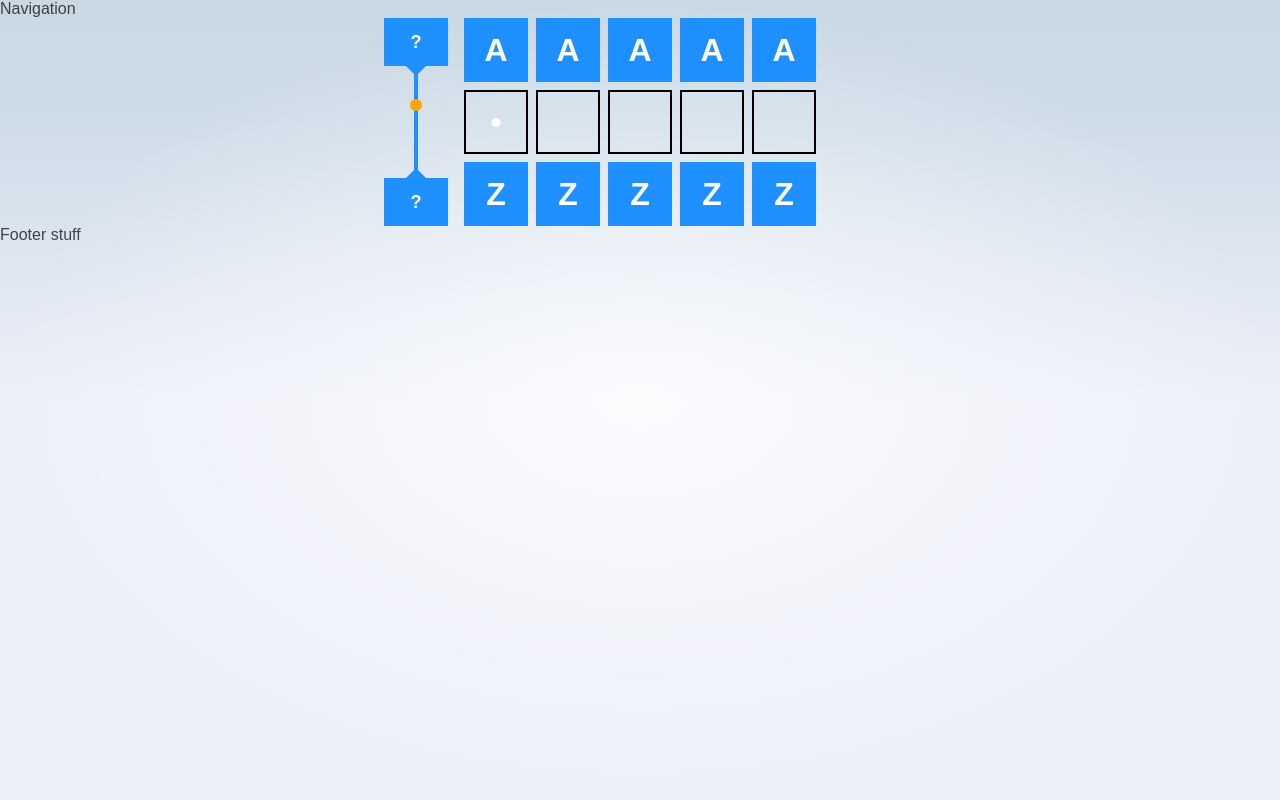
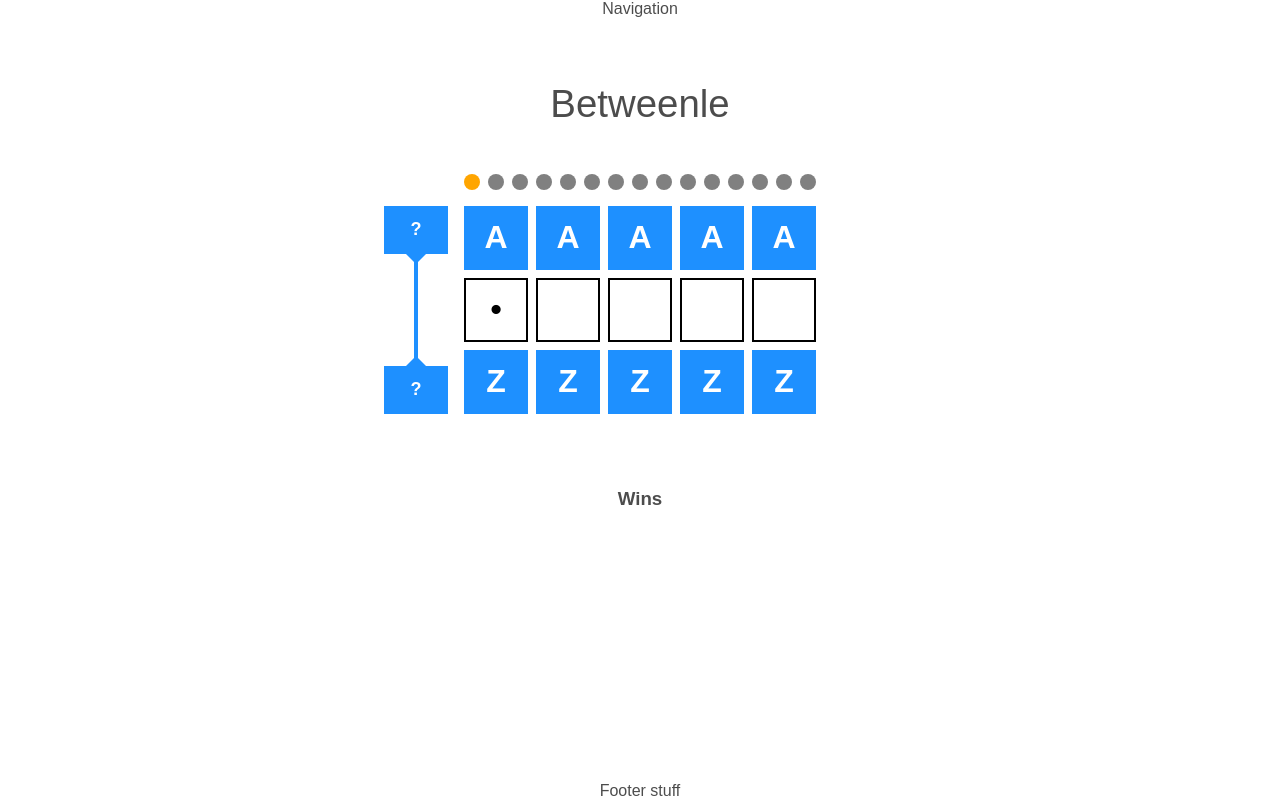
Before and after one commit to NicoKandut/wordle, a SvelteKit app: page /betweenle in a window 1280 px wide. Built offline with nearby package versions, Linux system fonts and the light colour scheme.

Commit message:
feat: functional

```diff
--- /dev/null
+++ b/src/lib/components/betweenle/History.svelte
@@ -0,0 +1,66 @@
+<script lang="ts">
+	export let max: number;
+	export let current: number;
+	export let win: boolean;
+	export let lose: boolean;
+
+	const getGuessClass = (guess: number): string => {
+		if (guess < current) {
+			return 'past';
+		} else if (guess === current) {
+			return win ? 'win' : lose ? 'lose' : 'current';
+		} else {
+			return 'future';
+		}
+	};
+
+	let guesses = Array.from({ length: max }, (_, i) => i + 1).map(getGuessClass);
+
+	$: {
+		if (current) {
+			guesses = Array.from({ length: max }, (_, i) => i + 1).map(getGuessClass);
+		}
+	}
+</script>
+
+<div>
+	{#each guesses as guess}
+		<span class={guess}></span>
+	{/each}
+</div>
+
+<style>
+	div {
+		display: flex;
+		align-items: center;
+		gap: 0.5rem;
+	}
+
+	.past,
+	.current,
+	.future {
+		height: 1rem;
+		width: 1rem;
+		border-radius: 0.5rem;
+	}
+
+	.past {
+		background-color: dodgerblue;
+	}
+
+	.current {
+		background-color: orange;
+	}
+
+	.win {
+		background-color: green;
+	}
+
+	.lose {
+		background-color: red;
+	}
+
+	.future {
+		background-color: gray;
+	}
+</style>
--- /dev/null
+++ b/src/lib/components/betweenle/Meter.svelte
@@ -0,0 +1,86 @@
+<script lang="ts">
+	import { compact } from '$lib/number-format';
+
+	export let visible: boolean;
+	export let distanceUpper: number;
+	export let distanceLower: number;
+
+	$: percent = (distanceUpper / (distanceUpper + distanceLower)) * 100;
+</script>
+
+<div class="meter">
+	<span>
+		{visible ? compact(distanceUpper) : '?'}
+	</span>
+	<div class="connector">
+		<div class="line"></div>
+		{#if visible}
+			<div class="marker" style="top: {percent}%;" />
+		{/if}
+	</div>
+	<span>
+		{visible ? compact(distanceLower) : '?'}
+	</span>
+</div>
+
+<style>
+	.meter {
+		display: flex;
+		flex-direction: column;
+		align-items: center;
+	}
+
+	.meter .connector {
+		position: relative;
+		flex-grow: 1;
+		width: 4px;
+		background-color: dodgerblue;
+	}
+
+	.meter .connector::before {
+		box-sizing: border-box;
+		content: '';
+		position: absolute;
+		top: 0;
+		left: -8px;
+		width: 20px;
+		height: 20px;
+		border: solid 10px transparent;
+		border-top-color: dodgerblue;
+	}
+
+	.meter .connector::after {
+		box-sizing: border-box;
+		content: '';
+		position: absolute;
+		bottom: 0;
+		left: -8px;
+		width: 20px;
+		height: 20px;
+		border: solid 10px transparent;
+		border-bottom-color: dodgerblue;
+	}
+
+	.meter span {
+		display: flex;
+		align-items: center;
+		justify-content: center;
+		width: 4rem;
+		height: 3rem;
+		background-color: dodgerblue;
+		color: white;
+		font-size: 18px;
+		font-weight: bold;
+	}
+
+	.meter .marker {
+		position: absolute;
+		height: 12px;
+		width: 12px;
+		background-color: orange;
+		left: -4px;
+		border-radius: 8px;
+		z-index: 1;
+		transform: translateY(-50%);
+	}
+</style>
--- /dev/null
+++ b/src/lib/number-format.ts
@@ -0,0 +1,4 @@
+const compactFormatter = Intl.NumberFormat('en', { notation: 'compact' });
+
+export const compact = (value: unknown) =>
+	typeof value === 'number' ? compactFormatter.format(value) : null;
--- a/src/routes/+layout.svelte
+++ b/src/routes/+layout.svelte
@@ -2,10 +2,25 @@
 	import './styles.css';
 </script>
 
-<header>Navigation</header>
+<div>
+	<header>Navigation</header>
 
-<main>
-	<slot />
-</main>
+	<main>
+		<slot />
+	</main>
 
-<footer>Footer stuff</footer>
+	<footer>Footer stuff</footer>
+</div>
+
+<style>
+	div {
+		display: flex;
+		flex-direction: column;
+		height: 100vh;
+		align-items: center;
+		gap: 2rem;
+	}
+	main {
+		flex-grow: 1;
+	}
+</style>
--- a/src/routes/betweenle/+page.svelte
+++ b/src/routes/betweenle/+page.svelte
@@ -2,9 +2,13 @@
 	import { browser } from '$app/environment';
 	import { onDestroy, onMount } from 'svelte';
 	import { guessable, words } from '$lib/words';
+	import Meter from '$lib/components/betweenle/Meter.svelte';
+	import History from '$lib/components/betweenle/History.svelte';
 
 	let wordIndex = Math.floor(Math.random() * words.length);
 	let word = words[wordIndex];
+
+	let wonWords = browser ? new Set(JSON.parse(localStorage.getItem('betweenle:wins') ?? '[]')) : [];
 
 	let upper = 'aaaaa';
 	$: upperIndex = upper === 'aaaaa' ? 0 : guessable.indexOf(upper);
@@ -12,8 +16,14 @@
 	$: lowerIndex = lower === 'zzzzz' ? guessable.length : guessable.indexOf(lower);
 	let attempt = '';
 
+	let inputField: HTMLInputElement;
+
 	let win = false;
+	let lose = false;
 	let incorrect = false;
+	let visible = false;
+	let maxGuesses = 15;
+	let currentGuess = 1;
 
 	$: distanceUpper =
 		Math.round(((guessable.indexOf(word) - upperIndex) / guessable.length) * 10000) / 100;
@@ -32,6 +42,16 @@
 		}
 	}
 
+	const reset = () => {
+		win = false;
+		lose = false;
+		attempt = '';
+		upper = 'aaaaa';
+		lower = 'zzzzz';
+		wordIndex = Math.floor(Math.random() * words.length);
+		currentGuess = 1;
+	};
+
 	function getAttemptClass(letter: string): string | null | undefined {
 		if (letter === '•') {
 			return 'dot';
@@ -47,10 +67,15 @@
 	const inputListener = (event: KeyboardEvent) => {
 		incorrect = false;
 
-		if (event.key === 'Enter' && attempt.length === 5) {
+		if (event.key === 'Enter') {
+			if (win || lose) {
+				reset();
+				return;
+			}
+
+			if (attempt.length === 5) {
 				if (attempt === word) {
 					win = true;
-				const wonWords = new Set(JSON.parse(localStorage.getItem('betweenle:wins') ?? '[]'));
 					wonWords.add(word);
 					localStorage.setItem('betweenle:wins', JSON.stringify(Array.from(wonWords)));
 					return;
@@ -74,13 +99,18 @@
 				if (attempt.localeCompare(word) > 0) {
 					lower = attempt;
 					attempt = '';
+					visible = true;
+					currentGuess++;
 					return;
 				}
 
 				if (attempt.localeCompare(word) < 0) {
 					upper = attempt;
 					attempt = '';
+					visible = true;
+					currentGuess++;
 					return;
+				}
 			}
 		}
 
@@ -98,31 +128,21 @@
 	};
 
 	onMount(() => {
-		browser && document.addEventListener('keydown', inputListener);
-	});
-
-	onDestroy(() => {
-		browser && document.removeEventListener('keydown', inputListener);
+		inputField.focus();
 	});
 </script>
 
+<input bind:this={inputField} type="text" on:keydown={inputListener} class="hidden" />
+
 <section class="page">
-	<section class="game">
-		<div class="meter">
-			<span>
-				{upper === 'aaaaa' ? '?' : distanceUpper}
-			</span>
-			<div class="connector">
-				<div class="line"></div>
-				<div
-					class="marker"
-					style="top: {(distanceUpper / (distanceUpper + distanceLower)) * 100}%;"
-				/>
-			</div>
-			<span>
-				{lower === 'zzzzz' ? '?' : distanceLower}
-			</span>
-		</div>
+	<h1>Betweenle</h1>
+
+	<History max={maxGuesses} current={currentGuess} {win} {lose} />
+
+	<!-- svelte-ignore a11y-click-events-have-key-events -->
+	<!-- svelte-ignore a11y-no-static-element-interactions -->
+	<section class="game" on:click={() => inputField.focus()}>
+		<Meter {visible} {distanceUpper} {distanceLower} />
 		<div class="board" class:win>
 			<div class="upper">
 				{#each upper as letter}
@@ -143,18 +163,45 @@
 		<div></div>
 	</section>
 
-	{#if win}
-		<button
-			on:click={() => {
-				win = false;
-			}}
-		>
-			Next
-		</button>
-	{/if}
+	<button on:click={reset} class:invisible={!win && !lose} disabled={!win && !lose}> Next </button>
+
+	<h3>Wins</h3>
+	<ol>
+		{#each wonWords.values() as word}
+			<li>{word}</li>
+		{/each}
+	</ol>
 </section>
 
 <style>
+	.hidden {
+		position: absolute;
+		opacity: 0;
+	}
+
+	.invisible {
+		opacity: 0;
+	}
+
+	ol {
+		list-style-type: none;
+		padding-left: unset;
+		display: flex;
+		flex-wrap: wrap;
+		max-width: 25.5rem;
+		gap: 0.5rem;
+	}
+
+	li {
+		width: 6rem;
+		background-color: green;
+		color: white;
+		text-transform: uppercase;
+		text-align: center;
+		padding-block: 0.5rem;
+		font-weight: bold;
+	}
+
 	div {
 		display: flex;
 		gap: 0.5rem;
@@ -170,67 +217,13 @@
 		display: flex;
 		flex-direction: column;
 		align-items: center;
+		gap: 1rem;
 	}
 
 	.game {
 		display: grid;
 		grid-template-columns: 4rem 22rem 4rem;
 		gap: 1rem;
-	}
-
-	.meter {
-		display: flex;
-		flex-direction: column;
-		align-items: center;
-	}
-
-	.meter .connector {
-		position: relative;
-		flex-grow: 1;
-		width: 4px;
-		background-color: dodgerblue;
-	}
-
-	.meter .connector::before {
-		box-sizing: border-box;
-		content: '';
-		position: absolute;
-		top: -0.5rem;
-		left: -8px;
-		width: 20px;
-		height: 20px;
-		border: solid 10px transparent;
-		border-top-color: dodgerblue;
-	}
-
-	.meter .connector::after {
-		box-sizing: border-box;
-		content: '';
-		position: absolute;
-		bottom: -0.5rem;
-		left: -8px;
-		width: 20px;
-		height: 20px;
-		border: solid 10px transparent;
-		border-bottom-color: dodgerblue;
-	}
-
-	.meter span {
-		width: 4rem;
-		height: 3rem;
-		background-color: dodgerblue;
-		font-size: 18px;
-	}
-
-	.meter .marker {
-		position: absolute;
-		height: 12px;
-		width: 12px;
-		background-color: orange;
-		left: -4px;
-		border-radius: 8px;
-		z-index: 1;
-		transform: translateY(-50%);
 	}
 
 	span {
@@ -266,6 +259,7 @@
 	.dot,
 	.empty {
 		border: solid black 2px;
+		color: black;
 	}
 
 	.entered {
--- a/src/routes/styles.css
+++ b/src/routes/styles.css
@@ -19,15 +19,6 @@
 body {
 	min-height: 100vh;
 	margin: 0;
-	background-attachment: fixed;
-	background-color: var(--color-bg-1);
-	background-size: 100vw 100vh;
-	background-image: radial-gradient(
-			50% 50% at 50% 50%,
-			rgba(255, 255, 255, 0.75) 0%,
-			rgba(255, 255, 255, 0) 100%
-		),
-		linear-gradient(180deg, var(--color-bg-0) 0%, var(--color-bg-1) 15%, var(--color-bg-2) 50%);
 }
 
 :root {
```
Also changed, not shown: src/lib/components/betweenle/WordRow.svelte (added). Lines whose indentation alone changed are shown as unchanged.
